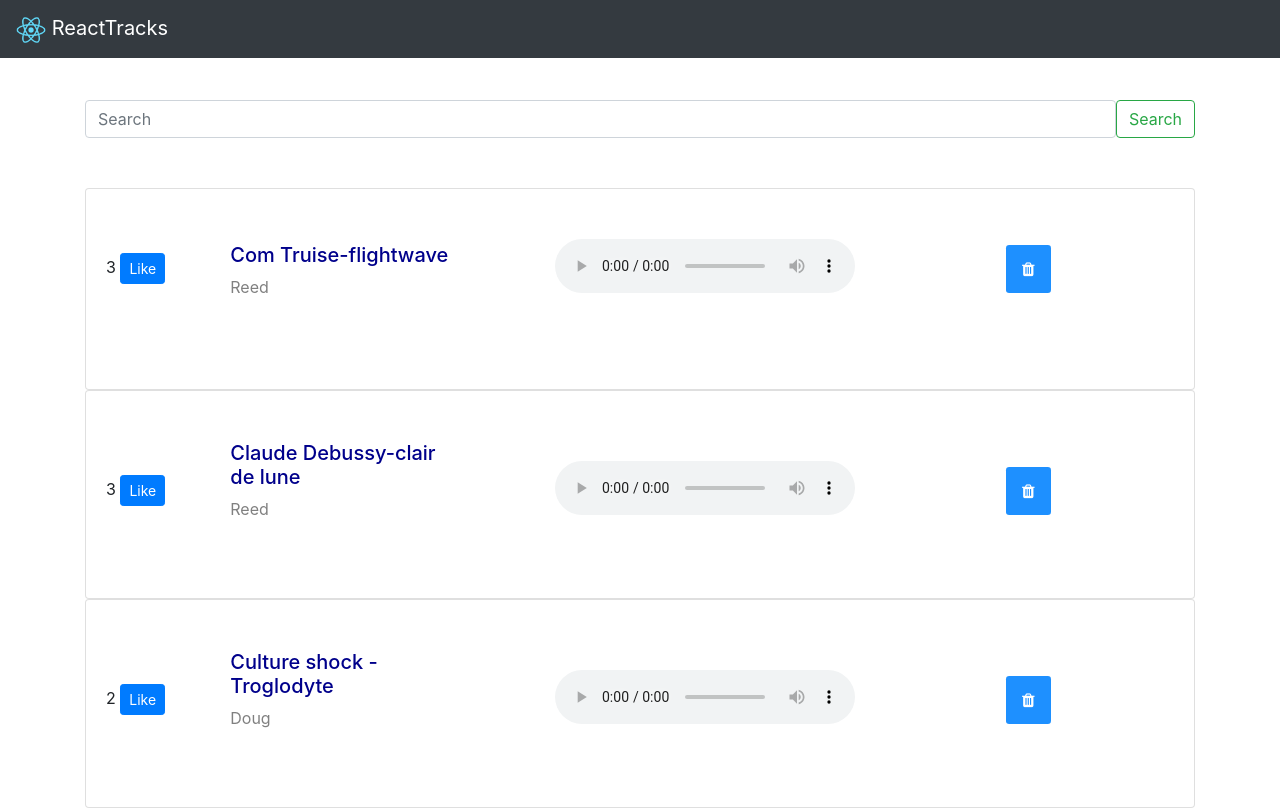
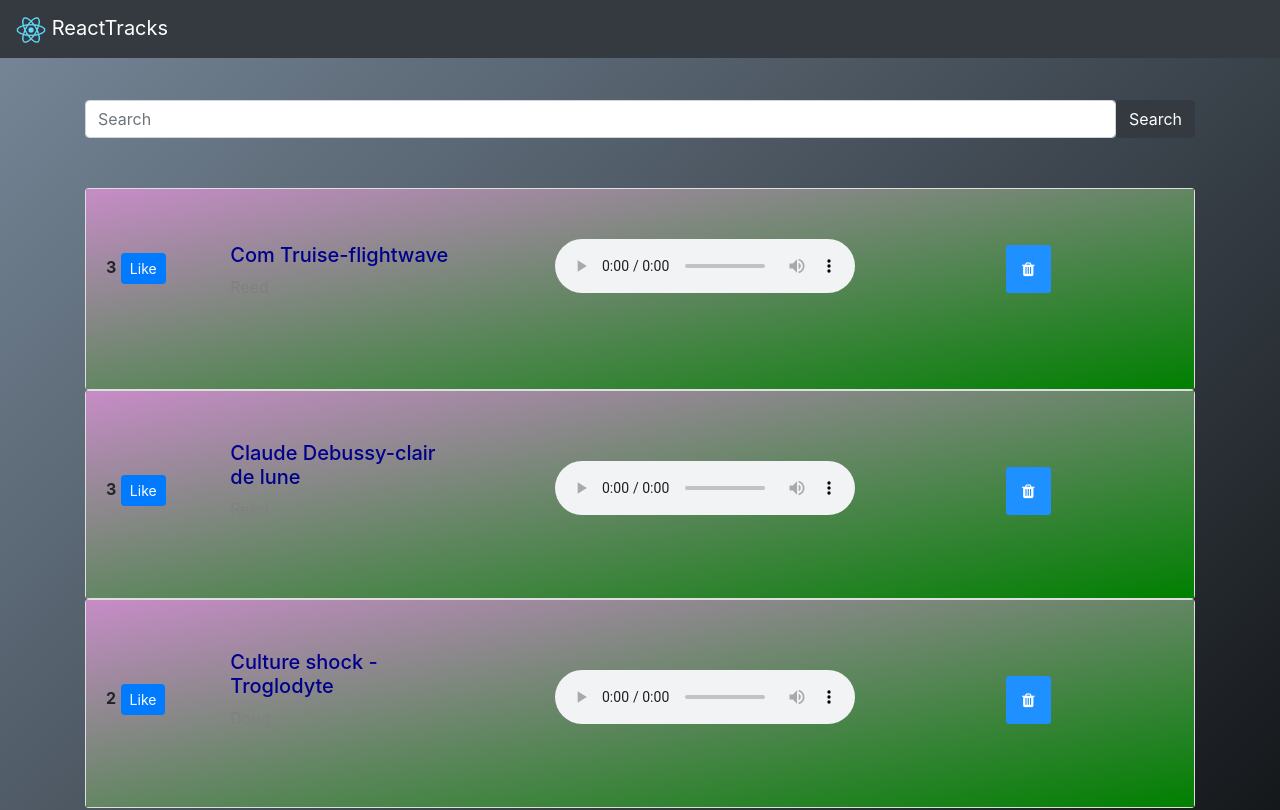
Before and after one commit to aakibRex/react-tracks, a React (Create React App) app: page / in a window 1280 px wide. Shown: the top 810 px of the page. Built offline with nearby package versions, Linux system fonts and the light colour scheme.

Commit message:
000|AQUIB_NAZMI|UI enhancement

```diff
--- a/public/index.html
+++ b/public/index.html
@@ -16,6 +16,13 @@
         <!-- Bootstrap CSS -->
         <link rel="stylesheet" href="https://stackpath.bootstrapcdn.com/bootstrap/4.3.1/css/bootstrap.min.css" integrity="sha384-ggOyR0iXCbMQv3Xipma34MD+dH/1fQ784/j6cY/iJTQUOhcWr7x9JvoRxT2MZw1T" crossorigin="anonymous">
     <title>React Tracks | Listen to your favourite musics</title>
+    <style>
+      body{
+        /* background-color: lightslategrey; */
+        background-image: linear-gradient(to bottom right, lightslategrey, black);
+
+      }
+    </style>
   </head>
   <body>
     <noscript>You need to enable JavaScript to run this app.</noscript>
--- a/src/components/Search.js
+++ b/src/components/Search.js
@@ -18,7 +18,7 @@ export const Search = ({search}) => {
         <div className="container" style={div_style}>
             <form className="d-flex" onSubmit={onsubmit}>
                 <input className="form-control me-2 search-box"  name="search" value={query} type="text" placeholder="Search" onChange={(e)=>{setQuery(e.target.value)}} aria-label="Search" />
-                <button className="btn btn-outline-success search-box" type="submit" >Search</button>
+                <button className="btn btn-dark search-box" type="submit" >Search</button>
             </form>
         </div>
     )
--- a/src/components/mediaItems.js
+++ b/src/components/mediaItems.js
@@ -24,7 +24,7 @@ export const MediaItems = ({ song, onDelete }) => {
                 <div class="card-body">
                     <div className="parent">
                         <div className="likes child">
-                            <p>{likes} <button type="button" className="btn btn-sm btn-primary" onClick={getLikes}>Like</button></p>
+                            <p><strong>{likes}</strong> <button type="button" className="btn btn-sm btn-primary" onClick={getLikes}>Like</button></p>
                         </div>
 
                         <div className="title child">
--- a/src/components/mediaitems.css
+++ b/src/components/mediaitems.css
@@ -9,6 +9,9 @@
     display : inline-block;
     width:30%;
 
+  }
+  .card-body{
+    background-image: linear-gradient(to bottom right, rgb(199, 140, 199), green);
   }
 
 .title{
```
